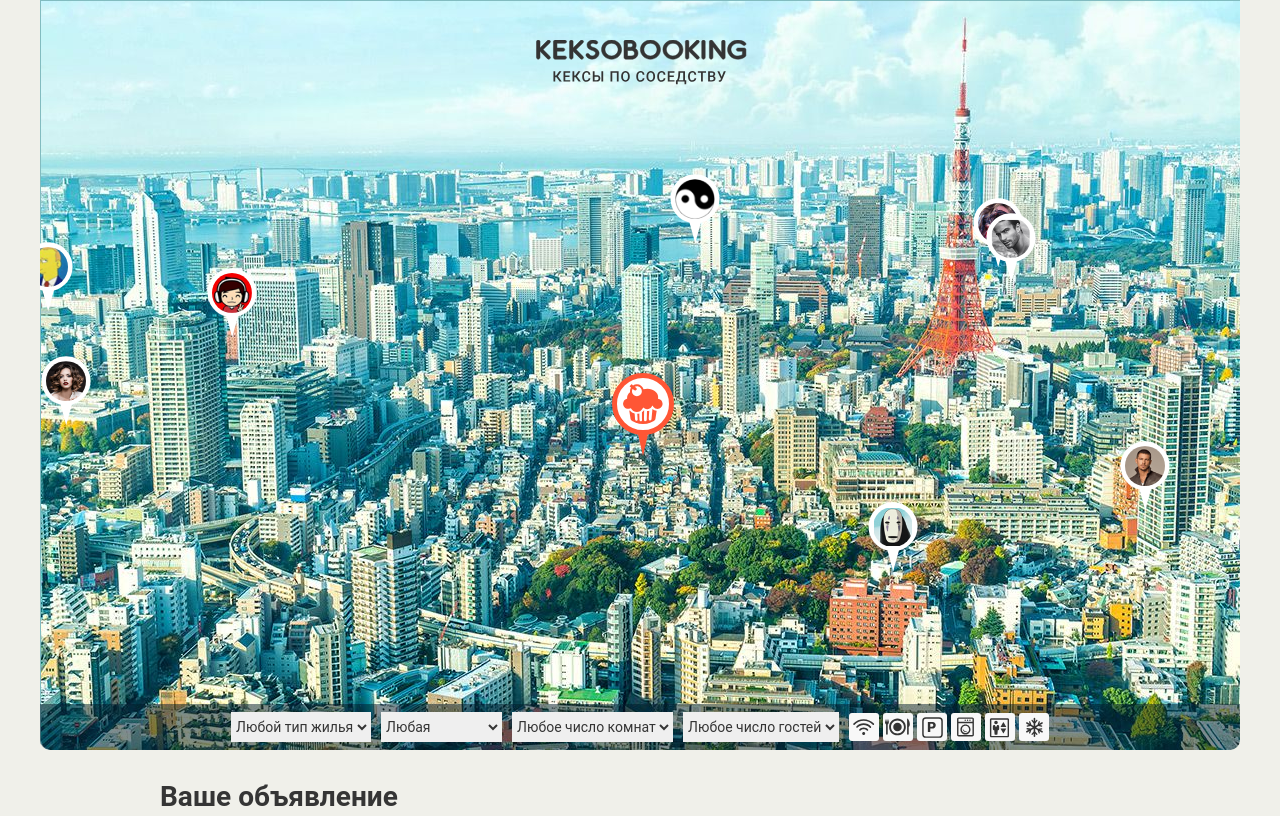
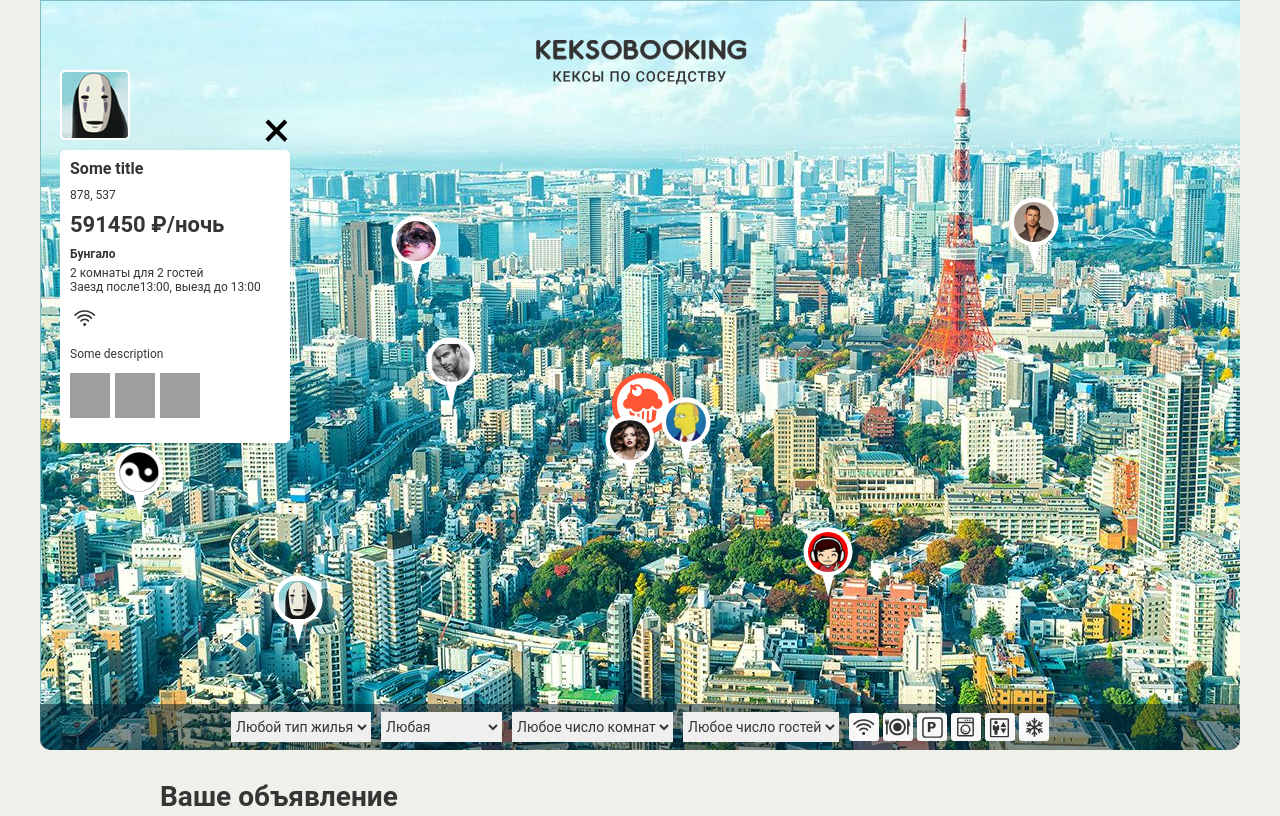
Before and after one commit to cybersunt/keksobooking-base-19, a website: page index.html in a window 1280 px wide. Shown: the top 816 px of the page. Drawn offline with Linux system fonts and the light colour scheme; grey boxes are pictures that could not be loaded; files whose address does not match are found by name.

Commit message:
Generated ads and showed first

```diff
--- a/index.html
+++ b/index.html
@@ -250,6 +250,7 @@
   <script src="js/constants.js"></script>
   <script src="js/data.js"></script>
   <script src="js/pins.js"></script>
+  <script src="js/card.js"></script>
   <script src="js/main.js"></script>
 </body>
 </html>
--- /dev/null
+++ b/js/card.js
@@ -0,0 +1,98 @@
+'use strict';
+
+(function () {
+  var currentData = window.data.generateMocks();
+
+  var typeOfRooms = {
+    'palace': 'Дворец',
+    'flat': 'Квартира',
+    'house': 'Дом',
+    'bungalo': 'Бунгало'
+  };
+
+  var removeChilds = function(element) {
+    element.innerHTML = '';
+  };
+
+  var createDOMElement = function (tagName, className) {
+    var element = document.createElement(tagName);
+    element.classList.add(className);
+
+    return element;
+  };
+
+  var addClassName = function (element, className) {
+    element.classList.add(className);
+  }
+
+  var generateIconFeature = function (feature) {
+    var icon = createDOMElement('li', 'popup__feature');
+    addClassName(icon, 'popup__feature--' + feature);
+    return icon;
+  };
+
+  var generateIconsFeatures = function (arrayFeatures) {
+    var fragment = document.createDocumentFragment();
+    for (var i = 0; i < arrayFeatures.length; i++) {
+      var feature = generateIconFeature(arrayFeatures[i]);
+      fragment.appendChild(feature);
+    }
+    return fragment;
+  };
+
+  var generatePhoto = function (url) {
+    var photo = createDOMElement('img', 'popup__photo');
+    photo.src = url;
+    photo.width = 40;
+    photo.height = 45;
+    photo.alt = 'Фотография жилья';
+
+    return photo;
+  };
+
+  var generatePhotos = function (arrayPhotos) {
+    var fragment = document.createDocumentFragment();
+    for (var i = 0; i < arrayPhotos.length; i++) {
+      var image = generatePhoto(arrayPhotos[i]);
+      fragment.appendChild(image);
+    }
+    return fragment;
+  };
+
+  var generateCardOffer = function (array) {
+    var cardOfferTemplate = document.querySelector('#card').content;
+    var cardOfferElement = cardOfferTemplate.querySelector('.popup');
+
+    var cardOffer = cardOfferElement.cloneNode(true);
+
+    var cardOfferFeatures = cardOffer.querySelector('.popup__features');
+    var cardOfferPhotos  = cardOffer.querySelector('.popup__photos');
+
+    cardOffer.querySelector('.popup__avatar').src = array.author.avatar;
+
+    cardOffer.querySelector('.popup__title').textContent = array.offer.title;
+    cardOffer.querySelector('.popup__text--address').textContent = array.offer.address;
+    cardOffer.querySelector('.popup__text--price').textContent = array.offer.price + ' ₽/ночь';
+    cardOffer.querySelector('.popup__type').textContent = typeOfRooms[array.offer.type];
+    cardOffer.querySelector('.popup__text--capacity').textContent = array.offer.rooms +' комнаты для ' + array.offer.guests + ' гостей';
+    cardOffer.querySelector('.popup__text--time').textContent = 'Заезд после' + array.offer.checkin + ', выезд до ' + array.offer.checkout;
+    cardOffer.querySelector('.popup__description').textContent = array.offer.description;
+
+    removeChilds(cardOfferFeatures);
+    cardOfferFeatures.appendChild(generateIconsFeatures(array.offer.features));
+    removeChilds(cardOfferPhotos);
+    cardOfferPhotos.appendChild(generatePhotos(array.offer.photos));
+
+    cardOffer.querySelector('.popup__photo');
+
+    return cardOffer;
+  };
+
+  var openCardOffer = function(array) {
+    var map = document.querySelector('.map');
+    var adFiltering = map.querySelector('.map__filters-container');
+
+    adFiltering.insertAdjacentElement('beforeBegin', generateCardOffer(array[0]));
+  };
+  openCardOffer(currentData);
+})();
```
